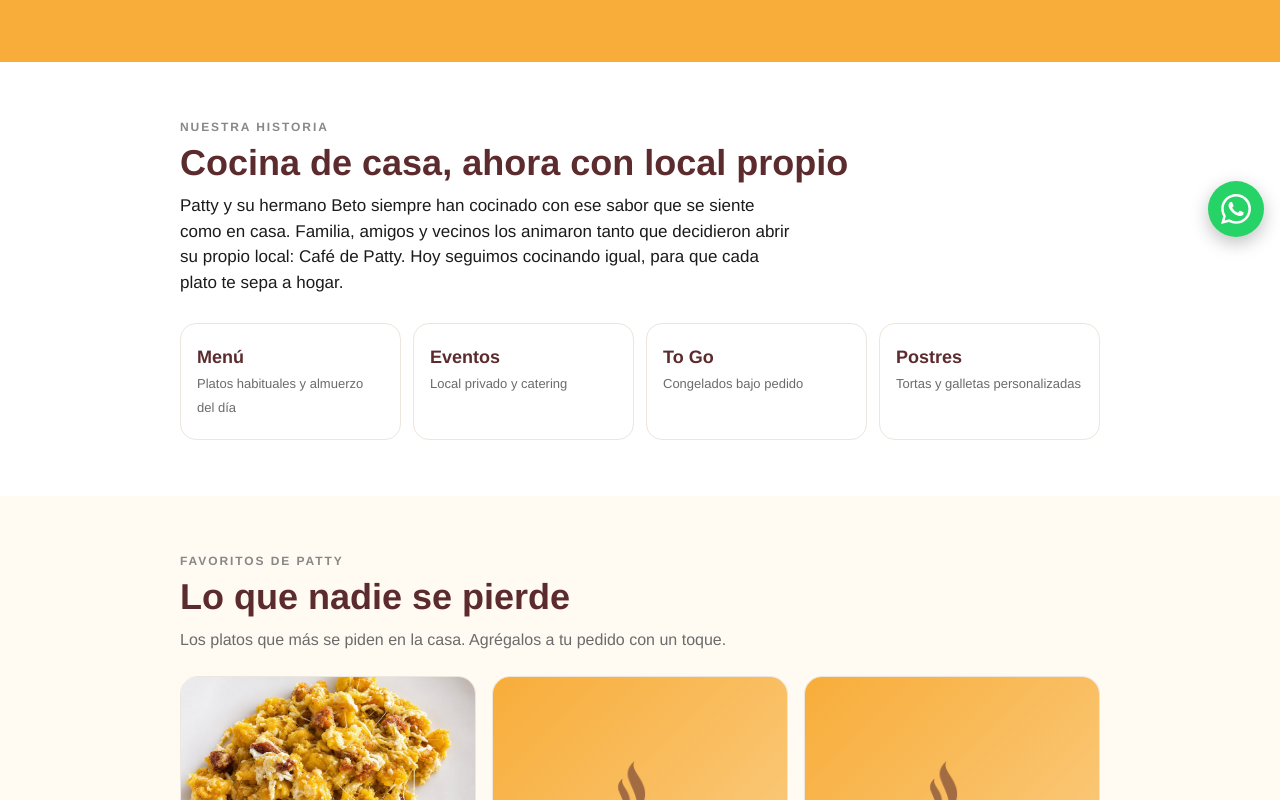
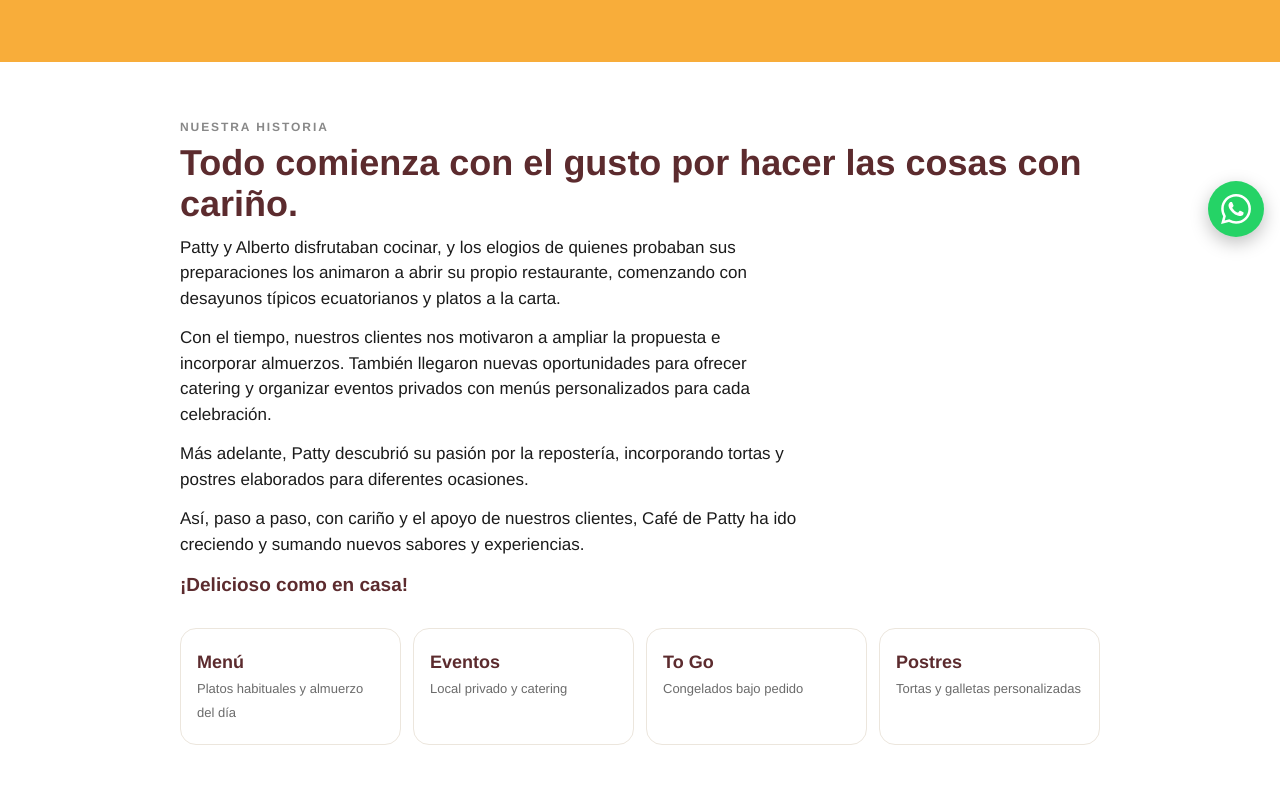
Before and after one commit to cafedepatty/cafedepatty.github.io, a plain HTML site: page index.html in a window 1280 px wide. Shown: the part 547-1347 px from the top of the page. Drawn offline with nearby package versions, Linux system fonts and the light colour scheme.

Commit message:
Add files via upload

```diff
--- a/index.html
+++ b/index.html
@@ -41,7 +41,7 @@ h2{font-size:clamp(26px,5vw,36px);color:var(--vino);margin:6px 0 10px;line-heigh
 .cat b{display:block;font-size:18px}
 .cat span{font-size:13px;color:var(--gr)}
 .cat:hover{border-color:var(--vino)}
-.story{max-width:620px;font-size:17px}
+.story{max-width:620px;font-size:17px;margin-bottom:14px}
 .chips{display:flex;gap:8px;overflow-x:auto;padding:4px 0 14px;scrollbar-width:none}
 .chip{font:inherit;font-size:14px;white-space:nowrap;border:1.5px solid var(--vino);background:#fff;color:var(--vino);border-radius:99px;padding:7px 14px;cursor:pointer}
 .chip.on{background:var(--vino);color:#fff}
@@ -115,8 +115,12 @@ iframe{width:100%;height:320px;margin-top:28px;border:0;border-radius:16px}
 
 <section><div class="w">
 <div class="kick" style="color:var(--gr)">Nuestra historia</div>
-<h2>Cocina de casa, ahora con local propio</h2>
-<p class="story">Patty y su hermano Beto siempre han cocinado con ese sabor que se siente como en casa. Familia, amigos y vecinos los animaron tanto que decidieron abrir su propio local: Café de Patty. Hoy seguimos cocinando igual, para que cada plato te sepa a hogar.</p>
+<h2>Todo comienza con el gusto por hacer las cosas con cariño.</h2>
+<p class="story">Patty y Alberto disfrutaban cocinar, y los elogios de quienes probaban sus preparaciones los animaron a abrir su propio restaurante, comenzando con desayunos típicos ecuatorianos y platos a la carta.</p>
+<p class="story">Con el tiempo, nuestros clientes nos motivaron a ampliar la propuesta e incorporar almuerzos. También llegaron nuevas oportunidades para ofrecer catering y organizar eventos privados con menús personalizados para cada celebración.</p>
+<p class="story">Más adelante, Patty descubrió su pasión por la repostería, incorporando tortas y postres elaborados para diferentes ocasiones.</p>
+<p class="story">Así, paso a paso, con cariño y el apoyo de nuestros clientes, Café de Patty ha ido creciendo y sumando nuevos sabores y experiencias.</p>
+<p class="story" style="font-weight:700;color:var(--vino);font-size:19px">¡Delicioso como en casa!</p>
 <div class="cats">
 <a class="cat" href="#menu"><b>Menú</b><span>Platos habituales y almuerzo del día</span></a>
 <a class="cat" href="#eventos"><b>Eventos</b><span>Local privado y catering</span></a>
```
